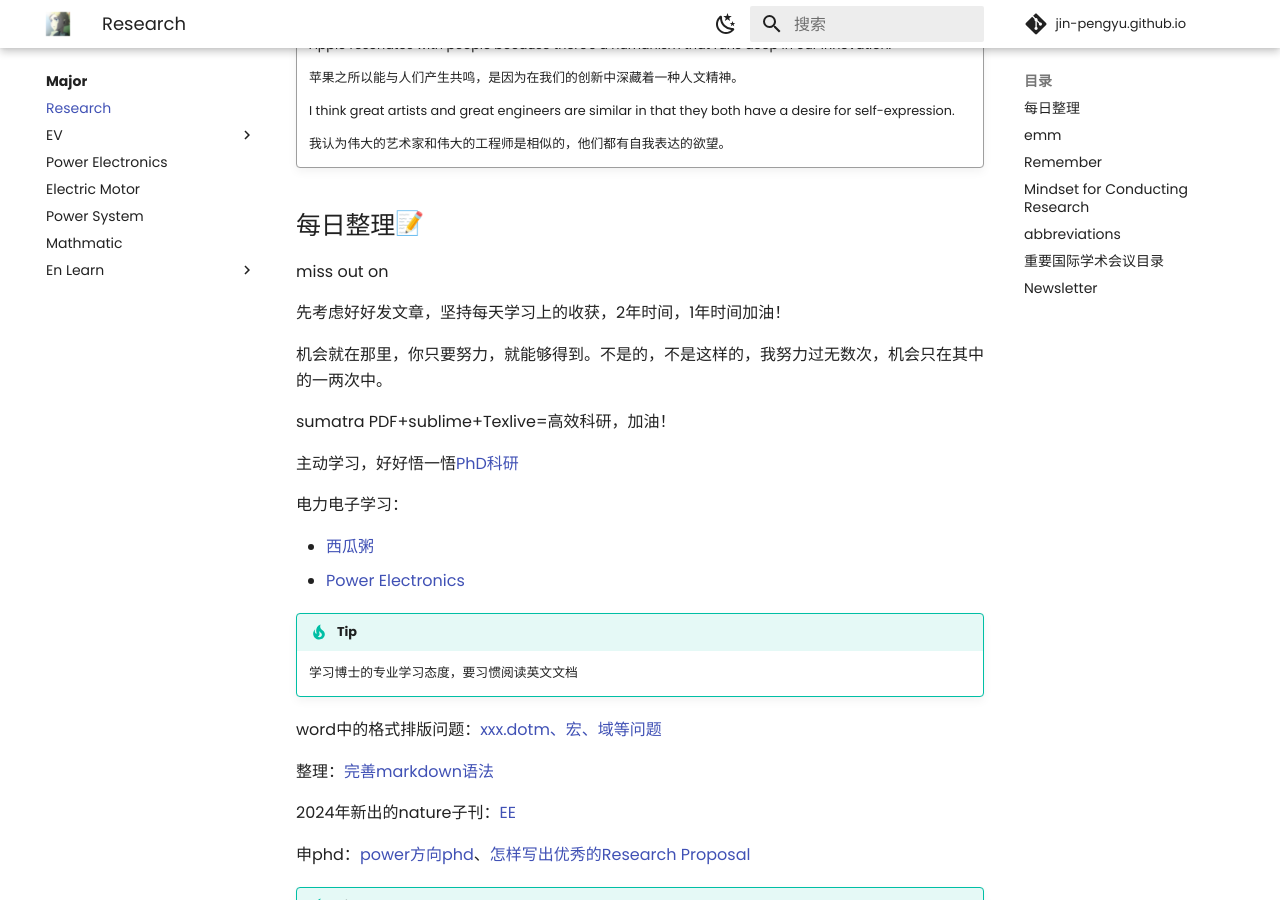
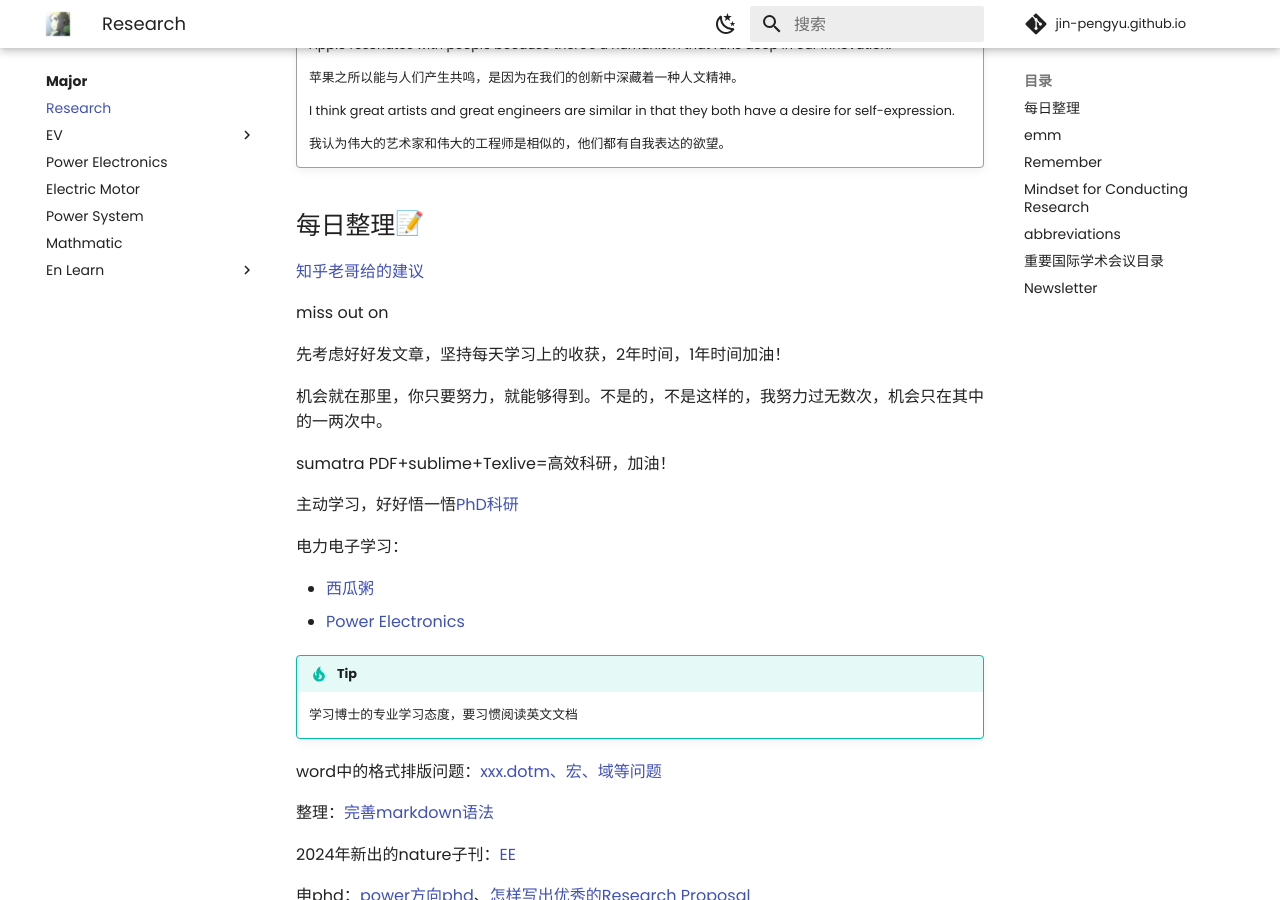
Before and after one commit to Pengyu-Jin/Pengyu-Jin.github.io, an MkDocs documentation site: the page built from docs/major/research/research.md, in a window 1280 px wide and 900 px high, scrolled down 348 px. Built offline with MkDocs 1.6.1 and Material for MkDocs 9.7.7, drawn with Linux system fonts in a browser that asks for light colours; emoji names are drawn with the system emoji font; comment, search, counter and statistics services are not loaded.

Commit message:
research +

```diff
--- a/docs/major/research/research.md
+++ b/docs/major/research/research.md
@@ -12,6 +12,8 @@
 
 
 ## 每日整理:memo:
+[知乎老哥给的建议](https://www.zhihu.com/question/629221784/answer/3444753585){:target="_blank"}
+
 miss out on
 
 先考虑好好发文章，坚持每天学习上的收获，2年时间，1年时间加油！
```
